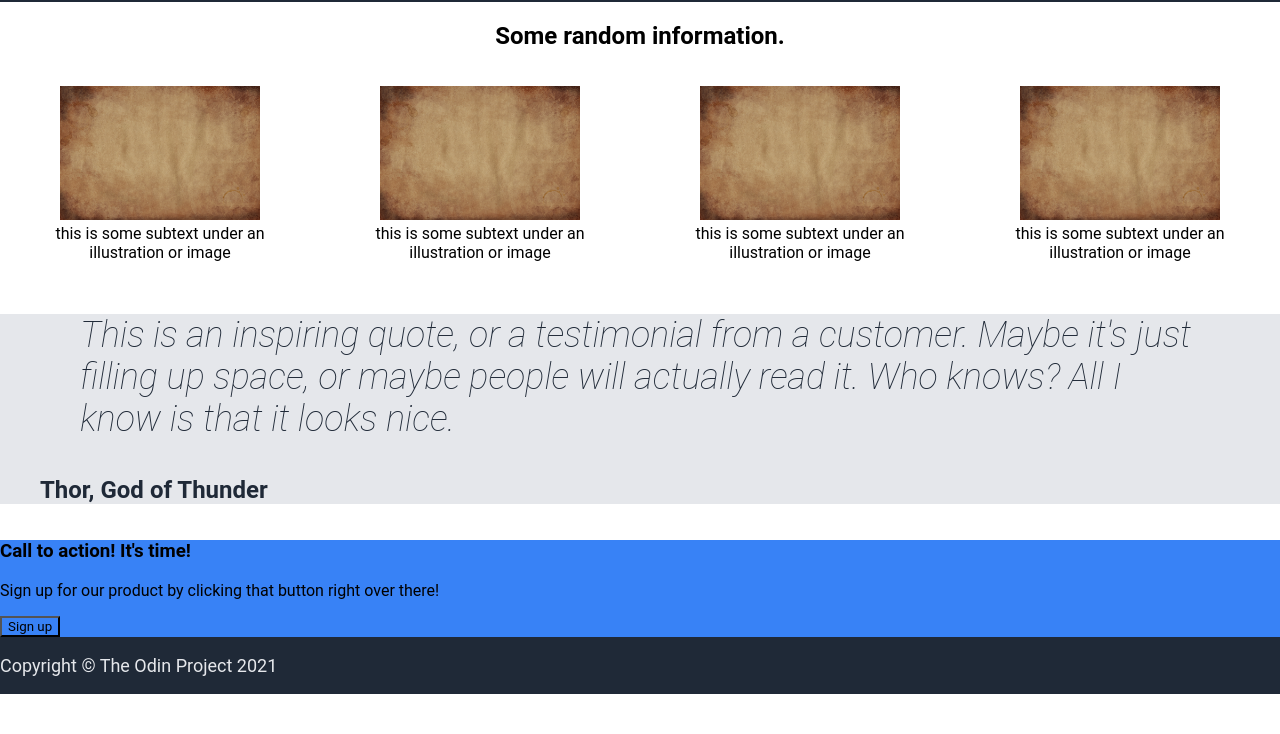
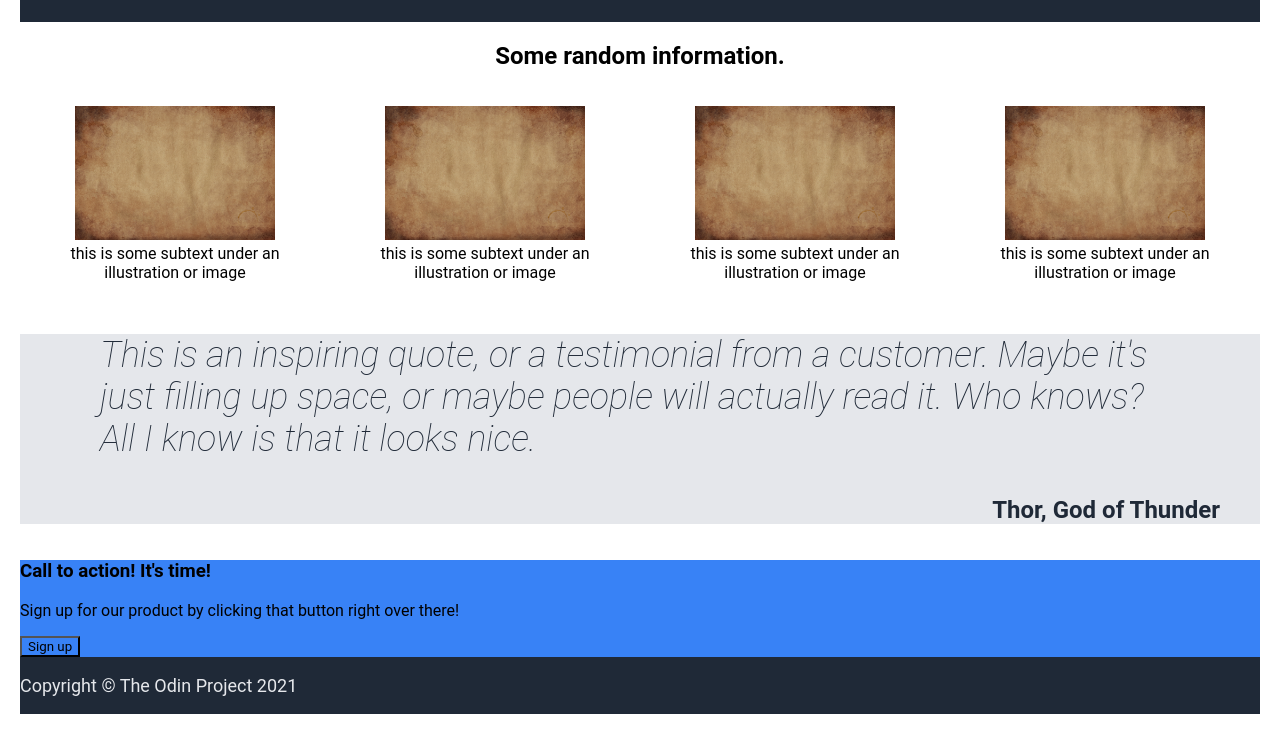
Before and after one commit to aortiz97-stack/TOP-Landing-Page, a plain HTML site: page index.html in a window 1280 px wide. Shown: the part 342-1076 px from the top of the page. Before the commit the page ends 1036 px from the top, so only its background shows below. Drawn offline with Linux system fonts and the light colour scheme.

Commit message:
Move name of quoter to right side of page

```diff
--- a/styles.css
+++ b/styles.css
@@ -3,7 +3,7 @@
 }
 
 body{
-    margin: 0;
+    margin: 20px;
 }
 
 header, footer{
@@ -34,6 +34,7 @@ header, footer{
     font-weight: bold;
     font-style:normal;
     font-size: 24px;
+    text-align:end;
 }
 
 .call-to-action{
```
